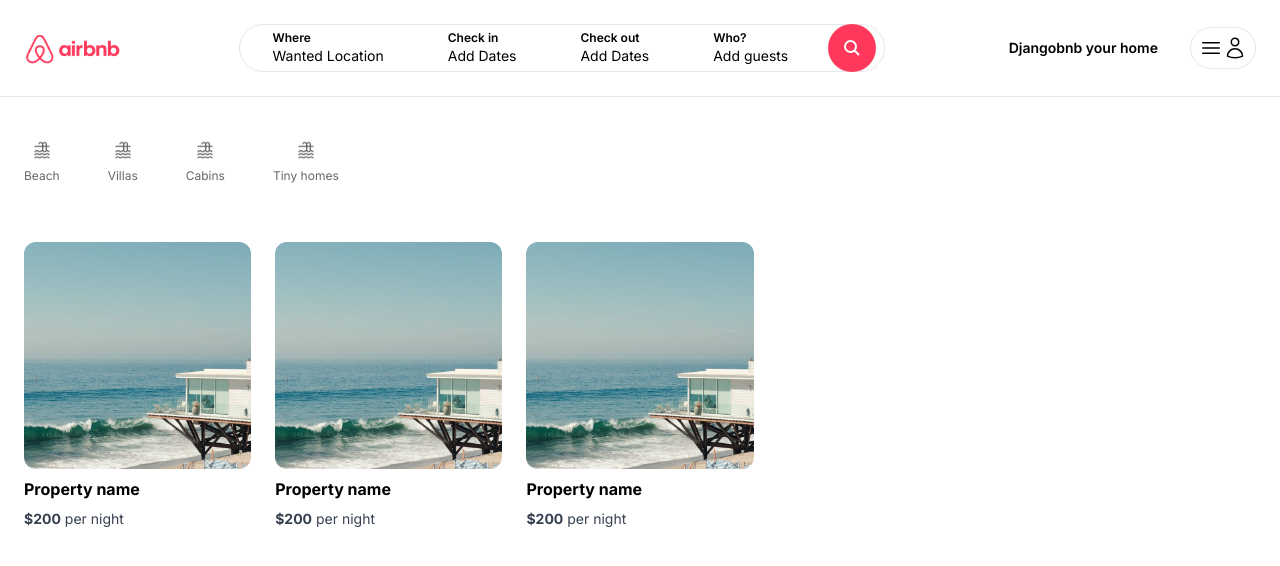
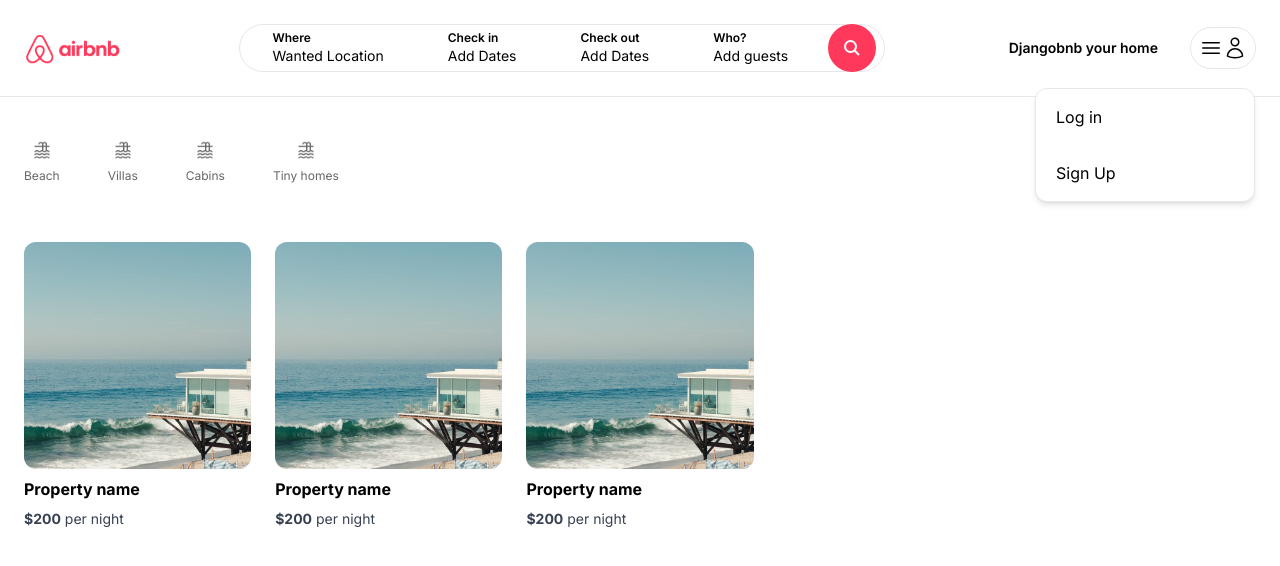
Before and after one commit to AdityaSahu786/AirBnb_Clone, a Next.js app: page / in a window 1280 px wide. Shown: the top 566 px of the page. Built offline with nearby package versions, Linux system fonts and the light colour scheme.

Commit message:
Completed adding User menu Popup feature

```diff
--- /dev/null
+++ b/app/components/navbar/MenuLink.tsx
@@ -0,0 +1,22 @@
+'use client';
+
+interface MenuLinkProps{
+    label: string;
+    onClick: () => void;
+}
+
+const MenuLink: React.FC<MenuLinkProps> = ({
+    label,
+    onClick
+}) => {
+    return (
+        <div
+          onClick={onClick}
+         className="px-5 py-4 cursor-pointer hover:bg-gray-300 transition"
+         >
+            {label}
+        </div>
+    )
+}
+
+export default MenuLink;
--- a/app/components/navbar/UserNav.tsx
+++ b/app/components/navbar/UserNav.tsx
@@ -1,4 +1,11 @@
+'use client';
+
+import { useState } from "react";
+import MenuLink from "./MenuLink";
+
 const UserNav = () => {
+      const [isOpen, setIsOpen] = useState(true);
+
     return (
         <div className="p-2 relative inline-block border rounded-full">
             <button className="flex items-center">
@@ -11,6 +18,20 @@
             </svg>
 
             </button>
+
+
+            {isOpen && (
+                <div className="w-[220px] absolute top-[60px] right-0 bg-white border rounded-xl shadow-md flex flex-col cursor-pointer">
+                    <MenuLink
+                      label="Log in"
+                      onClick={() => console.log('Clicked button')}
+                    />
+                    <MenuLink
+                        label="Sign Up"
+                        onClick={() => console.log('Clicked button')}
+                    />
+                </div>
+            )}
         </div>
     )
 }
```
